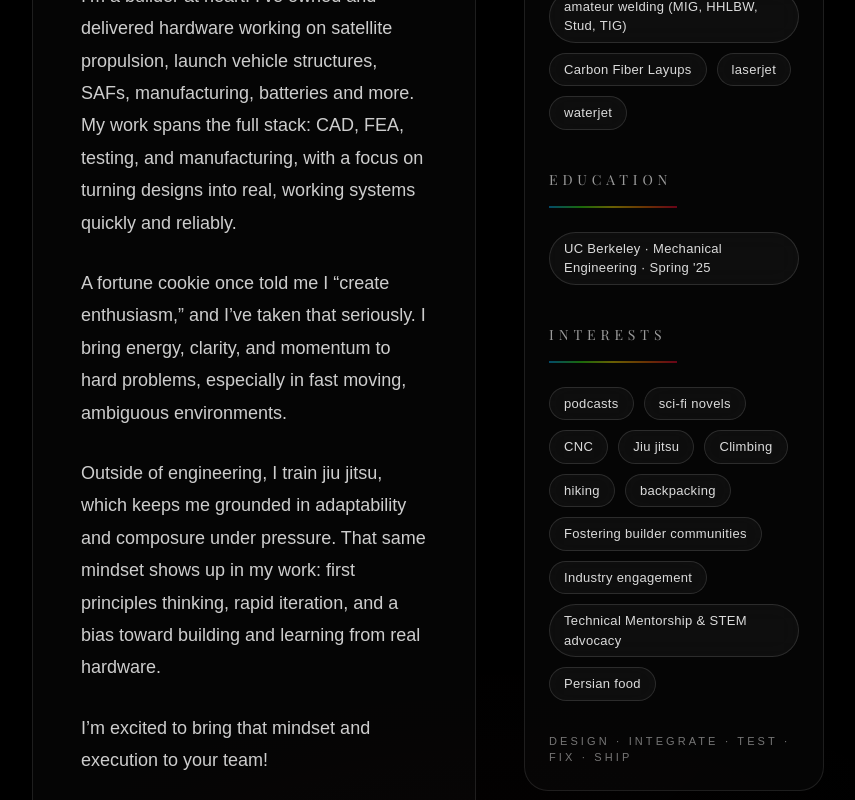
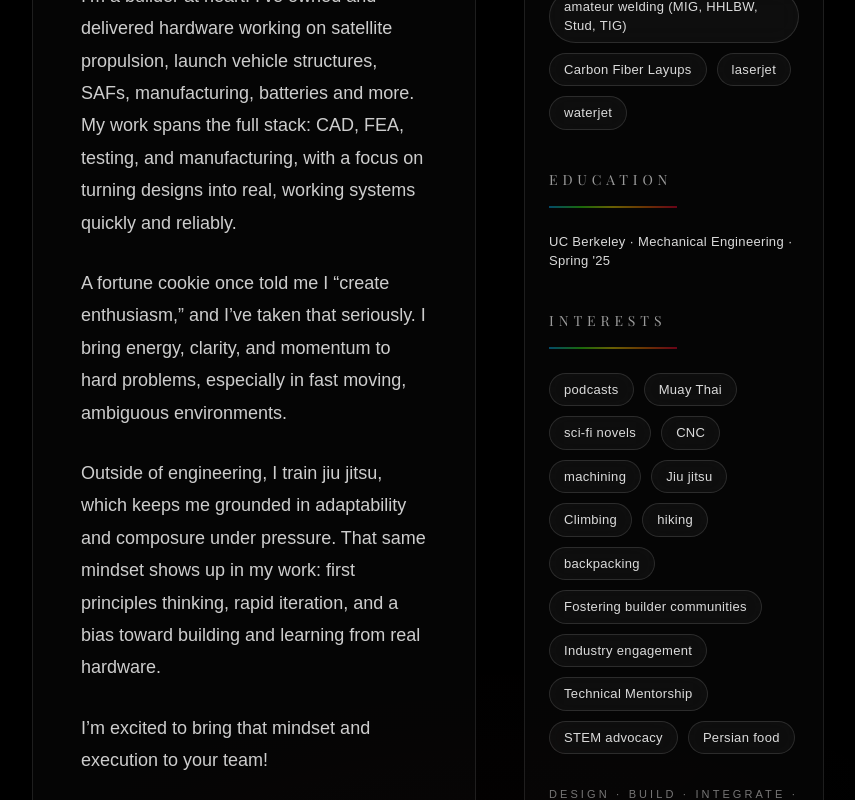
Before and after one commit to sophyamirza/sophya-portfolio, a Next.js app: page /bio in a window 1280 px wide. Shown: the part 1060-1860 px from the top of the page, without its empty margins (416-1271 px from the left). Built offline with nearby package versions, Linux system fonts and the light colour scheme; a web font is replaced by a local one.

Commit message:
bio page

```diff
--- a/app/bio/page.tsx
+++ b/app/bio/page.tsx
@@ -28,6 +28,7 @@ function ChipSection({
   dense?: boolean;
 }) {
   const clean = items.map((x) => x.trim()).filter(Boolean);
+  const isPlainTextSection = title === "EDUCATION";
 
   const container: Variants = {
     hidden: {},
@@ -63,6 +64,11 @@ function ChipSection({
 
       <div className={`mt-4 h-[2px] w-32 ${THERMAL} opacity-40`} />
 
+      {isPlainTextSection ? (
+        <div className="mt-6 text-[13px] font-medium tracking-wide text-white/85">
+          {clean.join(" ")}
+        </div>
+      ) : (
         <motion.div
           variants={container}
           initial="hidden"
@@ -98,6 +104,7 @@ function ChipSection({
             </motion.span>
           ))}
         </motion.div>
+      )}
     </div>
   );
 }
@@ -327,19 +334,20 @@ export default function BioPage() {
                 dense
                 items={[
                   "podcasts",
+                  "Muay Thai",
                   "sci-fi novels",
-                  "CNC", "",
+                  "CNC", "machining",
                   "Jiu jitsu",
                   "Climbing", "hiking", "backpacking",
                   "Fostering builder communities",
                   "Industry engagement",
-                  "Technical Mentorship & STEM advocacy",
+                  "Technical Mentorship", "STEM advocacy",
                   "Persian food",
                 ]}
               />
 
               <div className="mt-8 text-[11px] tracking-[0.28em] text-white/45">
-                DESIGN · INTEGRATE · TEST · FIX · SHIP
+                DESIGN · BUILD · INTEGRATE · TEST · SHIP · FIX
               </div>
             </div>
           </aside>
```
Lines whose indentation alone changed are shown as unchanged.
